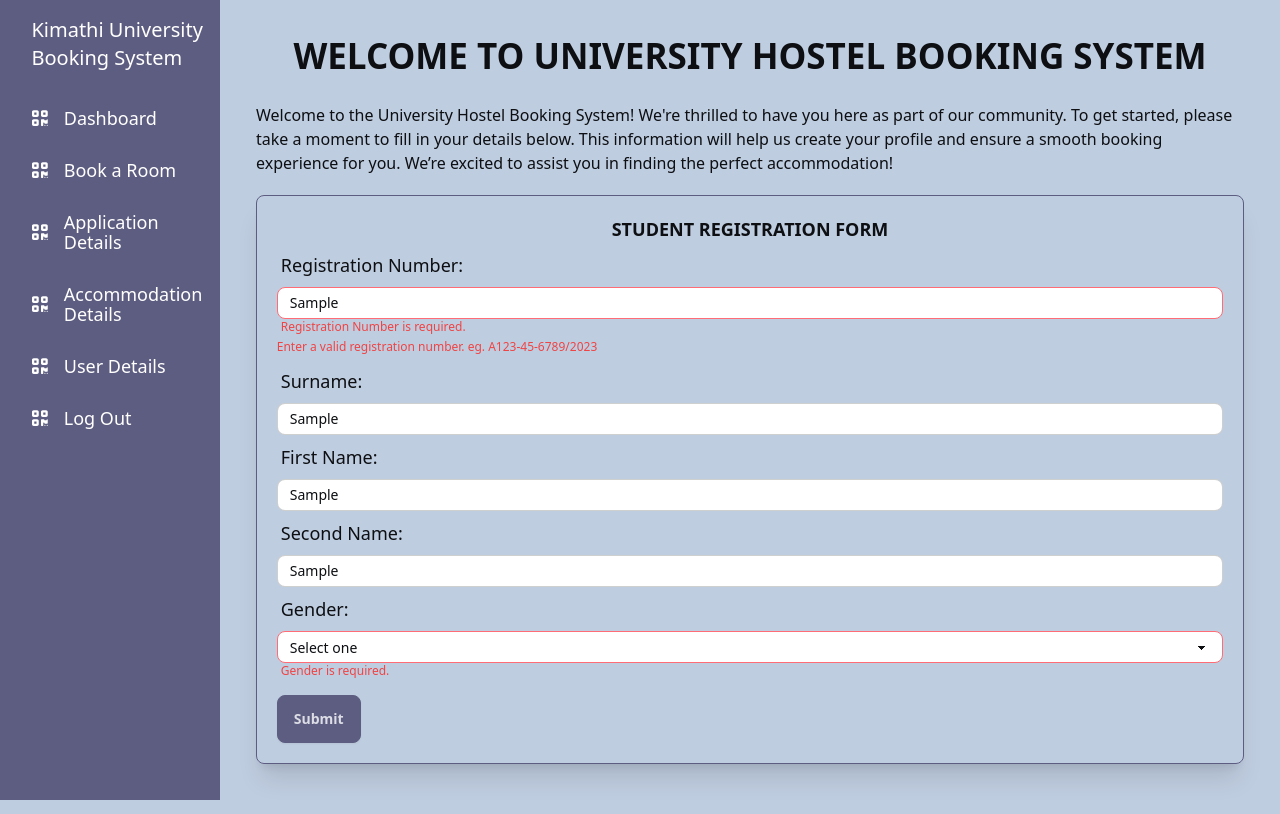
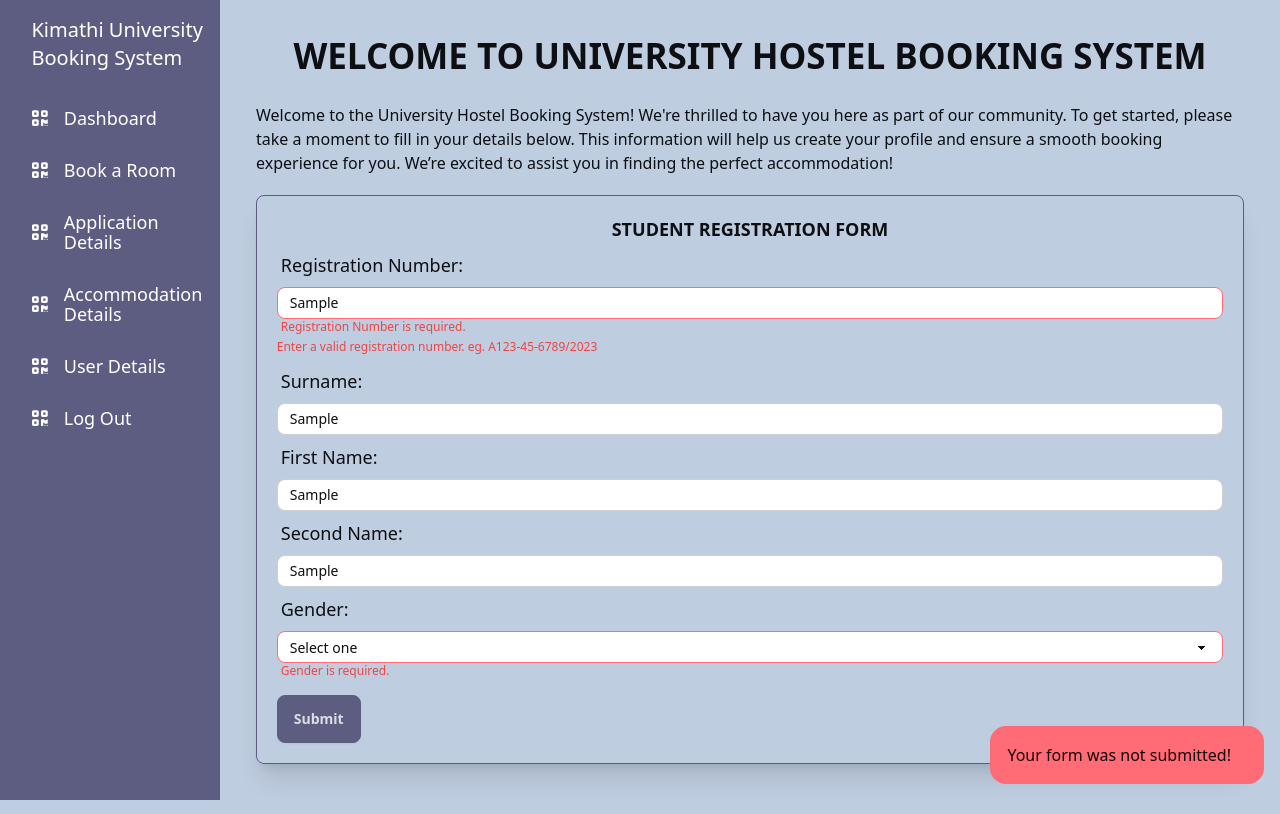
Before and after one commit to EvansMungai/UHBUI, an Angular app: page /uhb/student/register-student-details in a window 1280 px wide. Both pictures are taken after typing "Sample", "Sample", "Sample", "Sample" into the empty fields and a click on the button "Submit". Built offline with nearby package versions, Linux system fonts and the light colour scheme.

Commit message:
Create toast component and show it in pages with form submission

```diff
--- /dev/null
+++ b/components/elements/toast/toast.component.html
@@ -0,0 +1,5 @@
+<div [ngClass]="toastStyles" *ngIf="showToast">
+    <div [ngClass]="alertStyles">
+        <span>{{alterMessage}}</span>
+    </div>
+</div>
--- /dev/null
+++ b/components/elements/toast/toast.component.ts
@@ -0,0 +1,27 @@
+import { Component, Input } from '@angular/core';
+import { CommonModule } from '@angular/common';
+
+@Component({
+  selector: 'app-toast',
+  standalone: true,
+  imports: [CommonModule],
+  templateUrl: './toast.component.html',
+  styleUrl: './toast.component.css'
+})
+export class ToastComponent {
+  @Input() styles: string = '';
+  @Input() showToast: boolean = false;
+  @Input() alertStyle: string = '';
+  @Input() alterMessage: string = '';
+
+  get toastStyles(): string {
+    const props = this.styles;
+    const toastStyles = `toast ${props}`;
+    return toastStyles;
+  }
+  get alertStyles(): string {
+    const props = this.alertStyle;
+    const alertStyles = `alert ${props}`;
+    return alertStyles;
+  }
+}
--- a/src/app/student/booking/booking.component.html
+++ b/src/app/student/booking/booking.component.html
@@ -172,4 +172,5 @@
     <div class="mt-4">
         <app-button [buttonProps]="submitButtonProps" />
     </div>
+    <app-toast [styles]="toastStyles" [showToast]="showToast" [alertStyle]="alertStyles" [alterMessage]="alertMessage" />
 </form>
--- a/src/app/student/booking/booking.component.ts
+++ b/src/app/student/booking/booking.component.ts
@@ -3,17 +3,22 @@ import { CommonModule } from '@angular/common';
 import { ReactiveFormsModule, FormBuilder, FormGroup, Validators } from '@angular/forms';
 import { ButtonComponent } from "../../../../components/elements/button/button.component";
 import { SubmitButton } from '../../../../components/interfaces/button.interface';
+import { ToastComponent } from "../../../../components/elements/toast/toast.component";
 
 @Component({
   selector: 'booking-form',
   standalone: true,
-  imports: [CommonModule, ReactiveFormsModule, ButtonComponent],
+  imports: [CommonModule, ReactiveFormsModule, ButtonComponent, ToastComponent],
   templateUrl: './booking.component.html',
   styleUrl: './booking.component.css'
 })
 export class BookingComponent {
   bookingForm: FormGroup;
   submitButtonProps: SubmitButton;
+  showToast: boolean = false;
+  toastStyles: string = '';
+  alertStyles: string = '';
+  alertMessage: string = '';
 
   constructor(private fb: FormBuilder) {
     this.bookingForm = this.fb.group({
@@ -43,8 +48,22 @@ export class BookingComponent {
   onSubmit(): void {
     if (this.bookingForm.valid) {
       console.log(this.bookingForm.value);
+      this.showToast = true;
+      this.toastStyles = 'toast-bottom toast-end';
+      this.alertStyles = 'alert-success'
+      this.alertMessage = 'Your form has been submitted successfully!';
+      setTimeout(() => {
+        this.showToast = false;
+      }, 3000);
     } else {
       console.log('Form is invalid')
+      this.showToast = true;
+      this.toastStyles = 'toast-bottom toast-end';
+      this.alertStyles = 'alert-error'
+      this.alertMessage = 'Your form was not submitted!'
+      setTimeout(() => {
+        this.showToast = false;
+      }, 3000);
     }
   }
 }
--- a/src/app/student/register-student-details/register-student-details.component.html
+++ b/src/app/student/register-student-details/register-student-details.component.html
@@ -51,4 +51,5 @@
     <div class="mt-4">
         <app-button [buttonProps]="submitButtonProps"></app-button>
     </div>
+    <app-toast [styles]="toastStyles" [showToast]="showToast" [alertStyle]="alertStyles" [alterMessage]="alertMessage" />
 </form>
--- a/src/app/student/register-student-details/register-student-details.component.ts
+++ b/src/app/student/register-student-details/register-student-details.component.ts
@@ -3,17 +3,22 @@ import { CommonModule } from '@angular/common';
 import { ButtonComponent } from "../../../../components/elements/button/button.component";
 import { ReactiveFormsModule, FormBuilder, FormGroup, Validators } from '@angular/forms';
 import { SubmitButton } from '../../../../components/interfaces/button.interface';
+import { ToastComponent } from '../../../../components/elements/toast/toast.component';
 
 @Component({
   selector: 'app-register-student-details',
   standalone: true,
-  imports: [CommonModule, ReactiveFormsModule, ButtonComponent],
+  imports: [CommonModule, ReactiveFormsModule, ButtonComponent, ToastComponent],
   templateUrl: './register-student-details.component.html',
   styleUrl: './register-student-details.component.css'
 })
 export class RegisterStudentDetailsComponent {
   studentProfileForm: FormGroup;
   submitButtonProps: SubmitButton;
+  showToast: boolean = false;
+  toastStyles: string = '';
+  alertStyles: string = '';
+  alertMessage: string = '';
 
   constructor(private fb: FormBuilder) {
     this.studentProfileForm = this.fb.group({
@@ -30,8 +35,22 @@ export class RegisterStudentDetailsComponent {
   onSubmit(): void {
     if (this.studentProfileForm.valid) {
       console.log(this.studentProfileForm.value);
+      this.showToast = true;
+      this.toastStyles = 'toast-bottom toast-end';
+      this.alertStyles = 'alert-success'
+      this.alertMessage = 'Your form has been submitted successfully!';
+      setTimeout(() => {
+        this.showToast = false;
+      }, 3000);
     } else {
-      console.log('Form is invalid')
+      console.log('Form is invalid');
+      this.showToast = true;
+      this.toastStyles = 'toast-bottom toast-end';
+      this.alertStyles = 'alert-error'
+      this.alertMessage = 'Your form was not submitted!'
+      setTimeout(() => {
+        this.showToast = false;
+      }, 3000);
     }
   }
 }
```
Also changed, not shown: components/elements/toast/toast.component.css (added), 1 other file (tests, documents, lock files or other folders).
